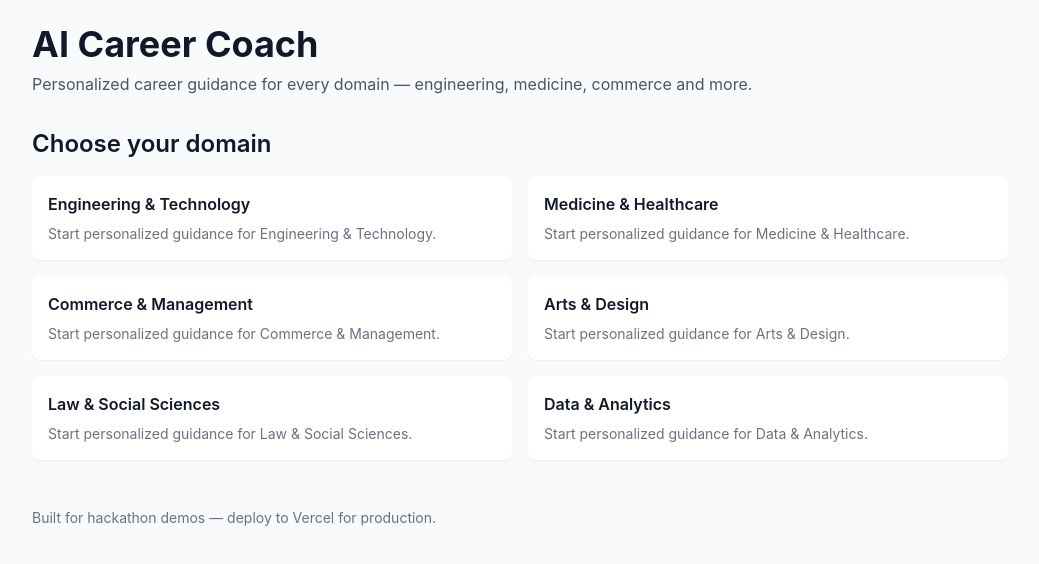
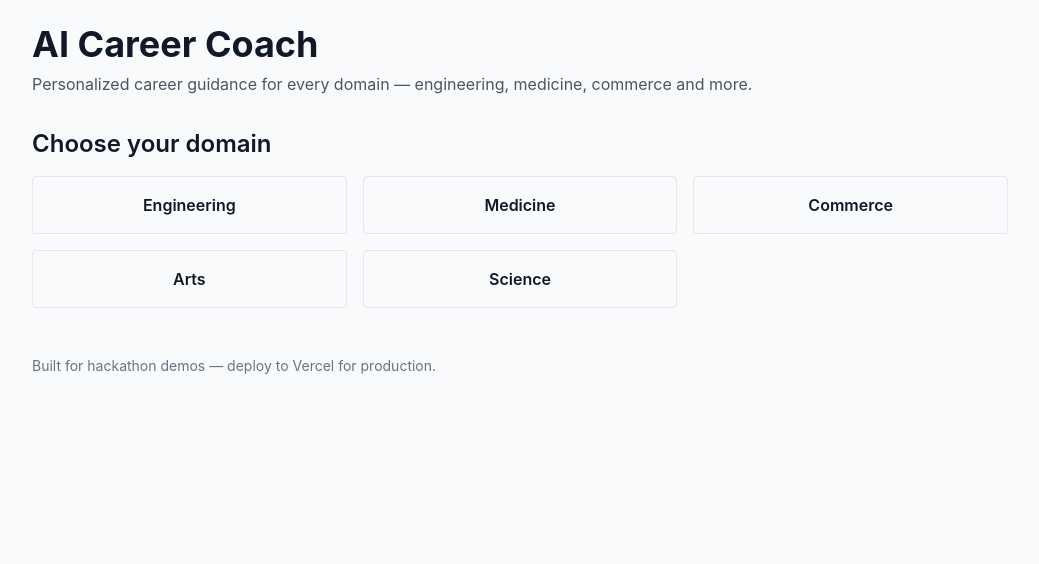
Before and after one commit to Chatresh7/AI_Career_Guidance, a Next.js app in the folder ai_career_guidance/: page / in a window 1280 px wide. Shown: the top 564 px of the page, without its empty margins (120-1159 px from the left). Built offline with nearby package versions, Linux system fonts and the light colour scheme.

Commit message:
Update DomainGrid.jsx

```diff
--- a/ai_career_guidance/components/DomainGrid.jsx
+++ b/ai_career_guidance/components/DomainGrid.jsx
@@ -1,28 +1,18 @@
-'use client'
+// components/DomainGrid.jsx
 import Link from 'next/link'
 
-const domains = [
-  { id: 'engineering', name: 'Engineering & Technology' },
-  { id: 'medicine', name: 'Medicine & Healthcare' },
-  { id: 'commerce', name: 'Commerce & Management' },
-  { id: 'arts', name: 'Arts & Design' },
-  { id: 'law', name: 'Law & Social Sciences' },
-  { id: 'data', name: 'Data & Analytics' },
-]
+export default function DomainGrid() {
+  const domains = ['Engineering', 'Medicine', 'Commerce', 'Arts', 'Science']
 
-export default function DomainGrid() {
   return (
-    <div className="grid grid-cols-1 sm:grid-cols-2 gap-4">
-      {domains.map(d => (
+    <div className="grid grid-cols-1 sm:grid-cols-2 md:grid-cols-3 gap-4">
+      {domains.map((domain) => (
         <Link
-          key={d.id}
-          href={`/onboarding?domain=${d.id}`}
-          className="block p-4 bg-white rounded-lg shadow-sm hover:shadow-md transition"
+          key={domain}
+          href={`/domains/${domain.toLowerCase()}`}
+          className="p-4 border rounded hover:bg-blue-100 text-center font-semibold"
         >
-          <h3 className="font-semibold">{d.name}</h3>
-          <p className="text-sm text-gray-500 mt-2">
-            Start personalized guidance for {d.name}.
-          </p>
+          {domain}
         </Link>
       ))}
     </div>
```
